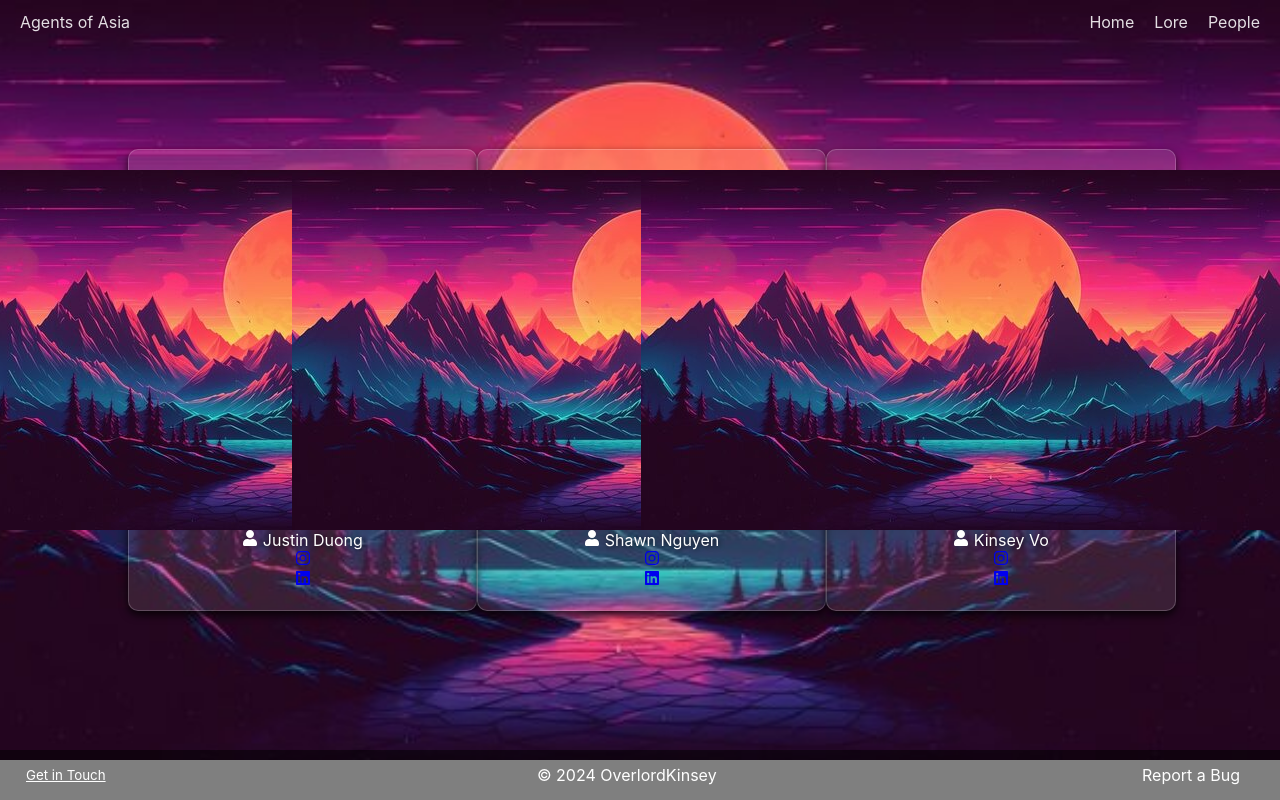
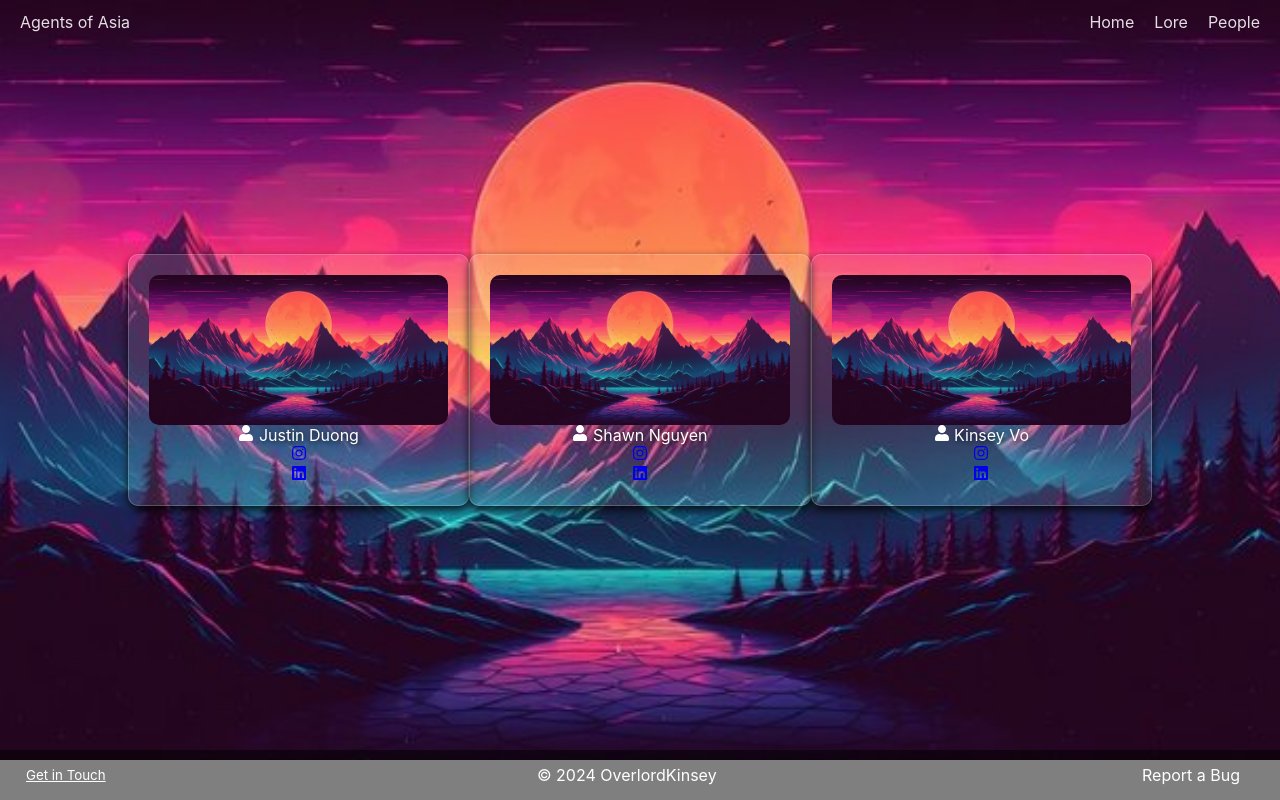
Before and after one commit to kinseyvo/Agents-of-Asia, a React (Vite) app in the folder AOA/: page /people in a window 1280 px wide. Built offline with nearby package versions, Linux system fonts and the light colour scheme.

Commit message:
fixed image bleeds

```diff
--- a/AOA/src/styles/people.module.css
+++ b/AOA/src/styles/people.module.css
@@ -35,6 +35,13 @@
     text-align: center;
 }
 
+.card img {
+    width: 100%;
+    height: auto;
+    object-fit: cover;
+    border-radius: 10px;
+}
+
 .card:hover {
     transform: scale(1.05);
 }
```
